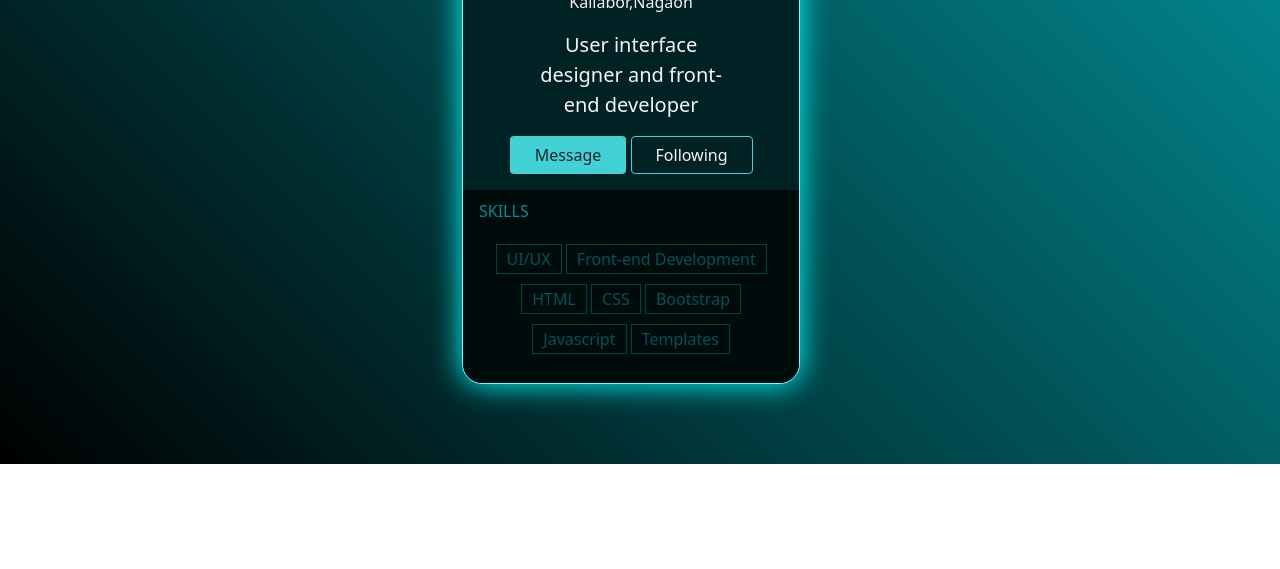
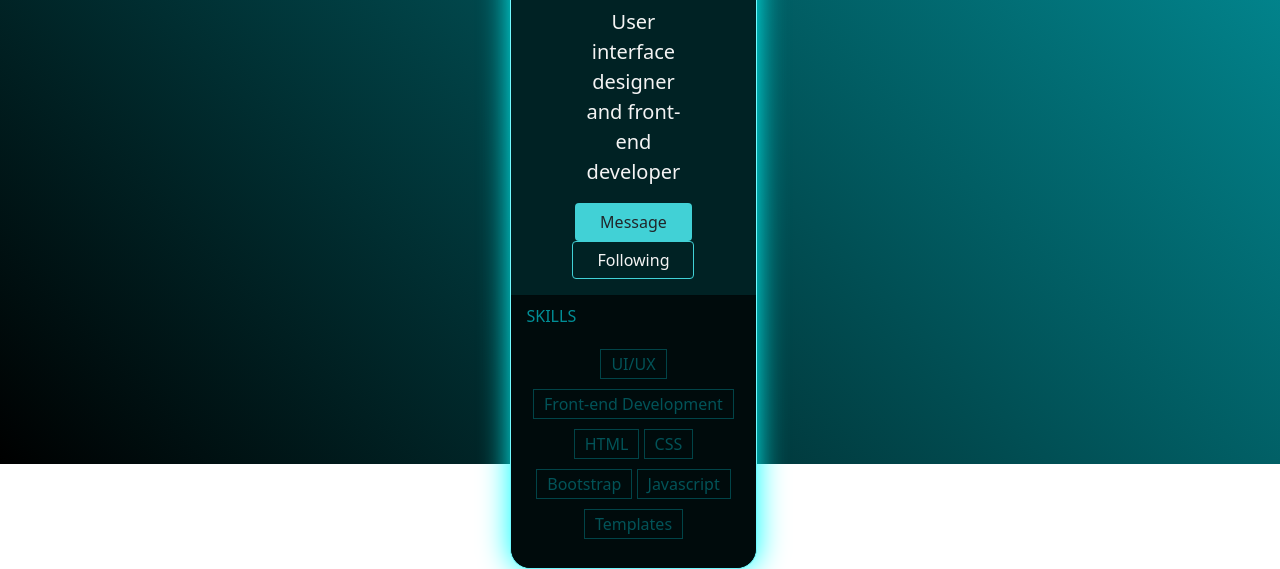
Before and after one commit to sumuahmed999/portfolio, a plain HTML site: page index.html in a window 1280 px wide. Shown: the part 336-905 px from the top of the page. Before the commit the page ends 800 px from the top, so only its background shows below. Drawn offline with Linux system fonts and the light colour scheme.

Commit message:
Update index.html

```diff
--- a/index.html
+++ b/index.html
@@ -10,7 +10,7 @@
 <body>
 	<div class="container">
 		<div class="row">
-			<div class="col-lg-4 mx-auto">
+			<div class="col-lg-3 mx-auto">
 				<div class="card">
 					<img src="sumu.jpg" height="150px" width="150px" class="mx-auto mt-4" id="image">
 					<div class="card-body">
```
